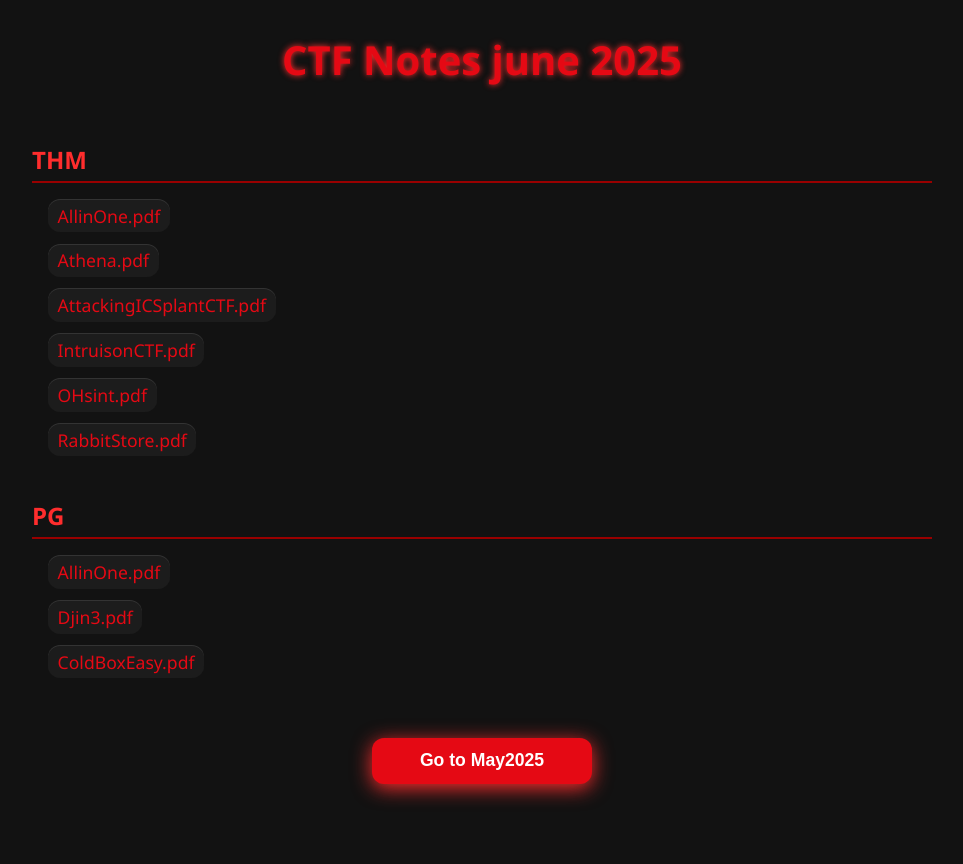
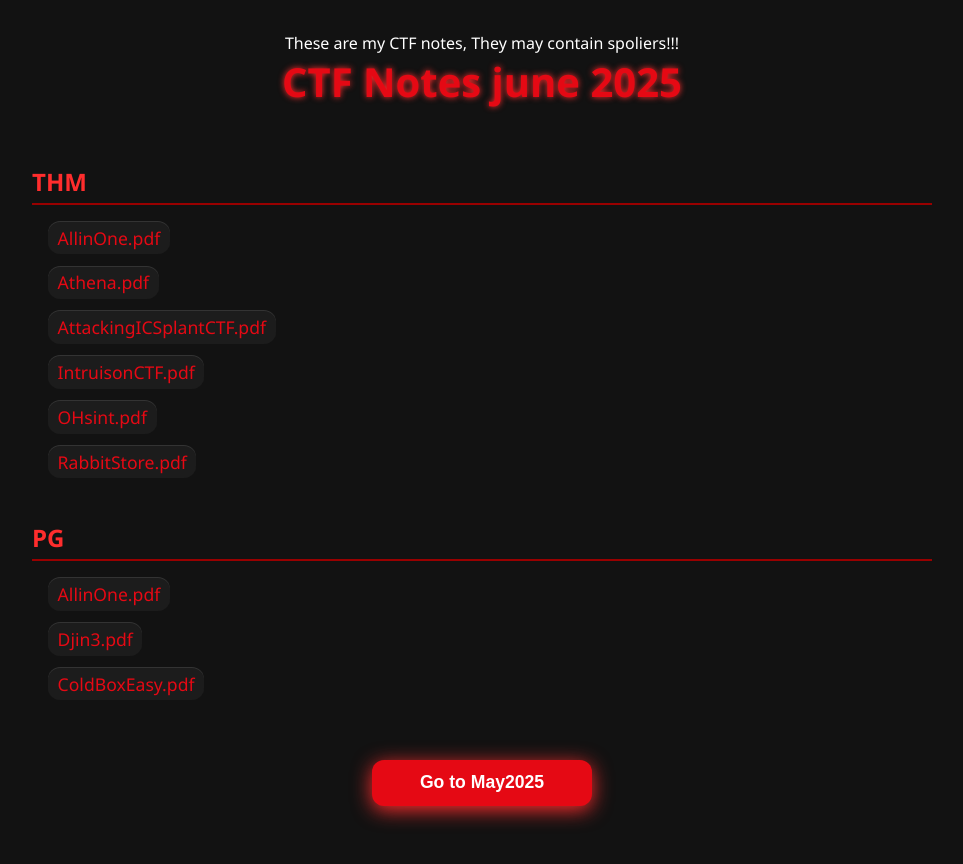
Before and after one commit to Retro023/Website, a plain HTML site: page ctfoverview.html in a window 1280 px wide. Shown: the whole page, without its empty margins (158-1121 px from the left). Drawn offline with Linux system fonts and the light colour scheme.

Commit message:
Update ctfoverview.html

```diff
--- a/ctfoverview.html
+++ b/ctfoverview.html
@@ -152,6 +152,7 @@
     }
   </style>
 </head>
+<p>These are my CTF notes, They may contain spoliers!!!</p>
 <body>
 
 
```
